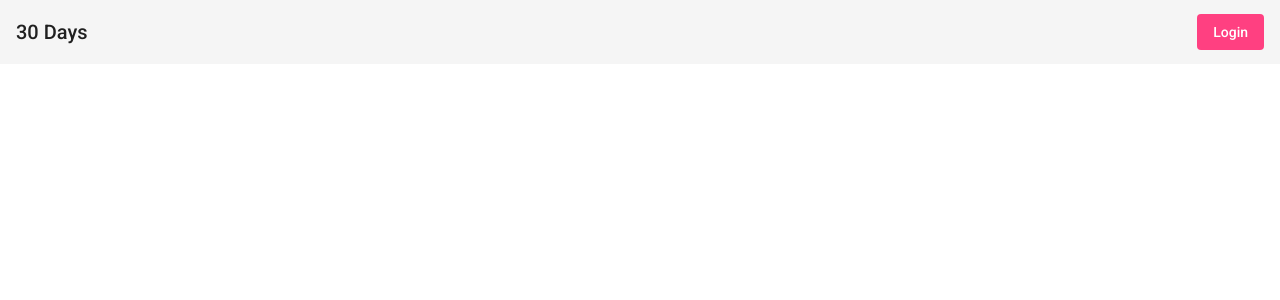
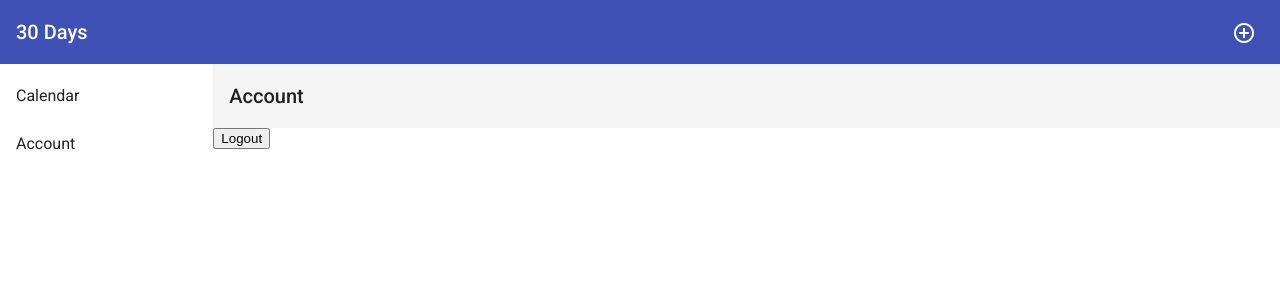
Before and after one commit to mikelurl/calendar, an Angular app: page /account in a window 1280 px wide. Before the commit this address led to /start. Shown: the top 300 px of the page. Built offline with nearby package versions, Linux system fonts and the light colour scheme; sample sign-in values are in the browser's storage.

Commit message:
add: auth session storage

```diff
--- a/src/app/account/account.module.ts
+++ b/src/app/account/account.module.ts
@@ -3,6 +3,8 @@ import { CommonModule } from '@angular/common';
 
 import { AccountRoutingModule } from './account-routing.module';
 import { MeComponent } from './me/me.component';
+import { MatToolbarModule } from '@angular/material/toolbar';
+import { AuthService } from '../auth/auth.service';
 
 
 @NgModule({
@@ -11,7 +13,9 @@ import { MeComponent } from './me/me.component';
   ],
   imports: [
     CommonModule,
+    MatToolbarModule,
     AccountRoutingModule
-  ]
+  ],
+  providers: [AuthService]
 })
 export class AccountModule { }
--- a/src/app/account/me/me.component.html
+++ b/src/app/account/me/me.component.html
@@ -1 +1,4 @@
-<p>me works!</p>
+<mat-toolbar>
+    Account
+</mat-toolbar>
+<button mat-stroked-button (click)="logout()">Logout</button>
--- a/src/app/account/me/me.component.ts
+++ b/src/app/account/me/me.component.ts
@@ -1,4 +1,6 @@
 import { Component, OnInit } from '@angular/core';
+import { Router } from '@angular/router';
+import { AuthService } from 'src/app/auth/auth.service';
 
 @Component({
   selector: 'app-me',
@@ -7,9 +9,13 @@ import { Component, OnInit } from '@angular/core';
 })
 export class MeComponent implements OnInit {
 
-  constructor() { }
+  constructor(private authService: AuthService, private routerService: Router,) { }
 
   ngOnInit(): void {
   }
 
+  logout(): void {
+    this.authService.logout();
+    this.routerService.navigate(['start']);
+  }
 }
--- a/src/app/app.module.ts
+++ b/src/app/app.module.ts
@@ -12,6 +12,7 @@ import { MatButtonModule } from '@angular/material/button';
 import { MatIconModule } from '@angular/material/icon';
 import { ServiceWorkerModule } from '@angular/service-worker';
 import { environment } from '../environments/environment';
+import { AuthService } from './auth/auth.service';
 
 @NgModule({
   declarations: [
@@ -28,7 +29,7 @@ import { environment } from '../environments/environment';
     BrowserAnimationsModule,
     ServiceWorkerModule.register('ngsw-worker.js', { enabled: environment.production })
   ],
-  providers: [AuthGuard],
+  providers: [AuthGuard, AuthService],
   bootstrap: [AppComponent]
 })
 export class AppModule { }
--- a/src/app/application/application.module.ts
+++ b/src/app/application/application.module.ts
@@ -8,6 +8,7 @@ import { MatToolbarModule } from '@angular/material/toolbar';
 import { MatButtonModule } from '@angular/material/button';
 import { MatIconModule } from '@angular/material/icon';
 import { MatListModule } from '@angular/material/list';
+import { AuthService } from '../auth/auth.service';
 
 
 
@@ -21,6 +22,6 @@ import { MatListModule } from '@angular/material/list';
     MatIconModule,
     MatListModule
   ],
-  providers: [AuthGuard]
+  providers: [AuthGuard, AuthService]
 })
 export class ApplicationModule { }
--- a/src/app/application/application/application.component.ts
+++ b/src/app/application/application/application.component.ts
@@ -15,10 +15,7 @@ export class ApplicationComponent implements OnInit, OnDestroy {
 
   private _mobileQueryListener: () => void;
 
-  constructor(private authService: AuthService,
-      private routerService: Router,
-      private changeDetectorRef: ChangeDetectorRef,
-      private media: MediaMatcher) {
+  constructor(private changeDetectorRef: ChangeDetectorRef, private media: MediaMatcher) {
     this.mobileQuery = media.matchMedia('(max-width: 600px)');
     this._mobileQueryListener = () => changeDetectorRef.detectChanges();
     this.mobileQuery.addEventListener('change', this._mobileQueryListener);
@@ -31,9 +28,4 @@ export class ApplicationComponent implements OnInit, OnDestroy {
     this.mobileQuery.removeEventListener('change', this._mobileQueryListener);
   }
 
-  logout(): void {
-    this.authService.logout();
-    this.routerService.navigate(['start']);
-  }
-
 }
--- a/src/app/auth/auth.service.ts
+++ b/src/app/auth/auth.service.ts
@@ -1,24 +1,24 @@
 import { Injectable } from '@angular/core';
 
-@Injectable({
-  providedIn: 'root'
-})
+@Injectable()
 export class AuthService {
-  private isLoggedIn: boolean;
 
-  constructor() {
-    this.isLoggedIn = false;
-  }
+  constructor() {}
 
   getAuthStatus(): boolean {
-    return this.isLoggedIn;
+    let temp: String = sessionStorage.getItem('isLoggedIn');
+    if (temp === 'true') {
+      return true;
+    } else {
+      return false;
+    }
   }
 
   login(): void {
-    this.isLoggedIn = true;
+    sessionStorage.setItem('isLoggedIn', 'true');
   }
 
   logout(): void {
-    this.isLoggedIn = false;
+    sessionStorage.removeItem('isLoggedIn')
   }
 }
```
